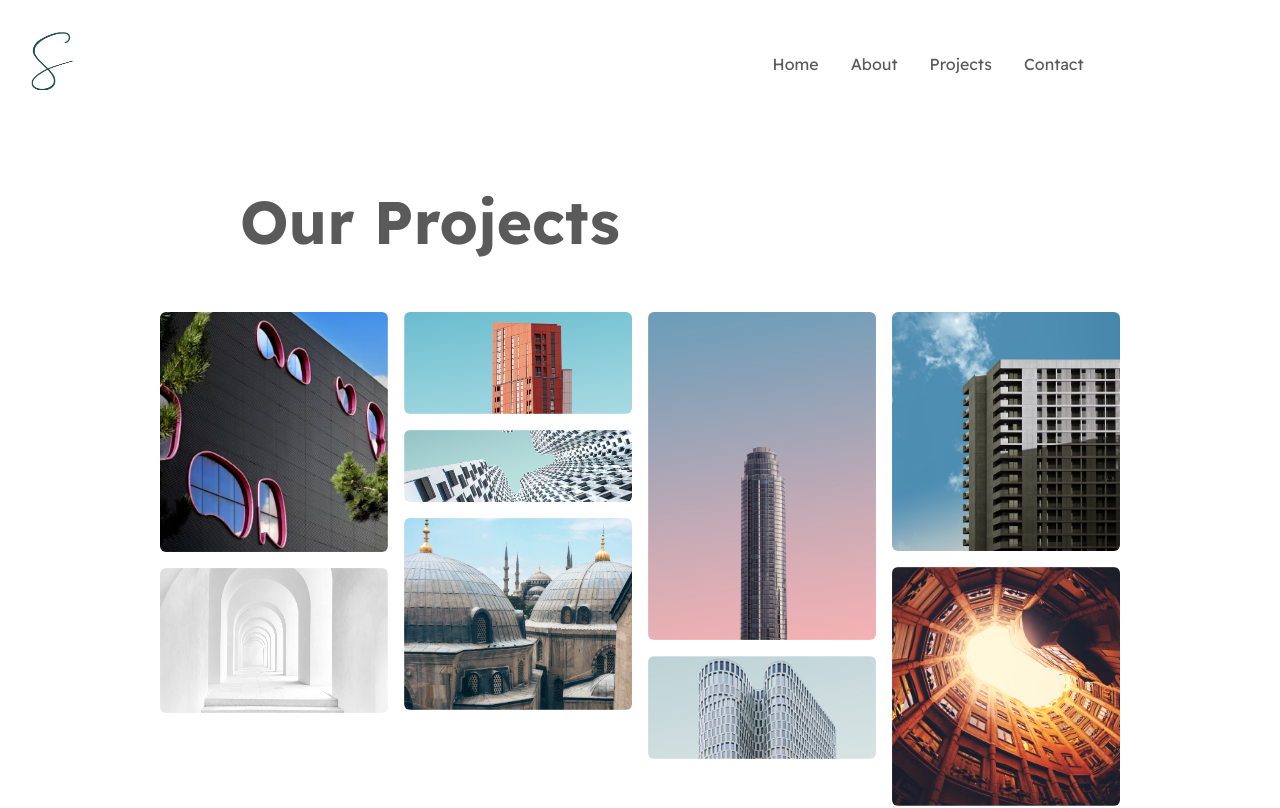
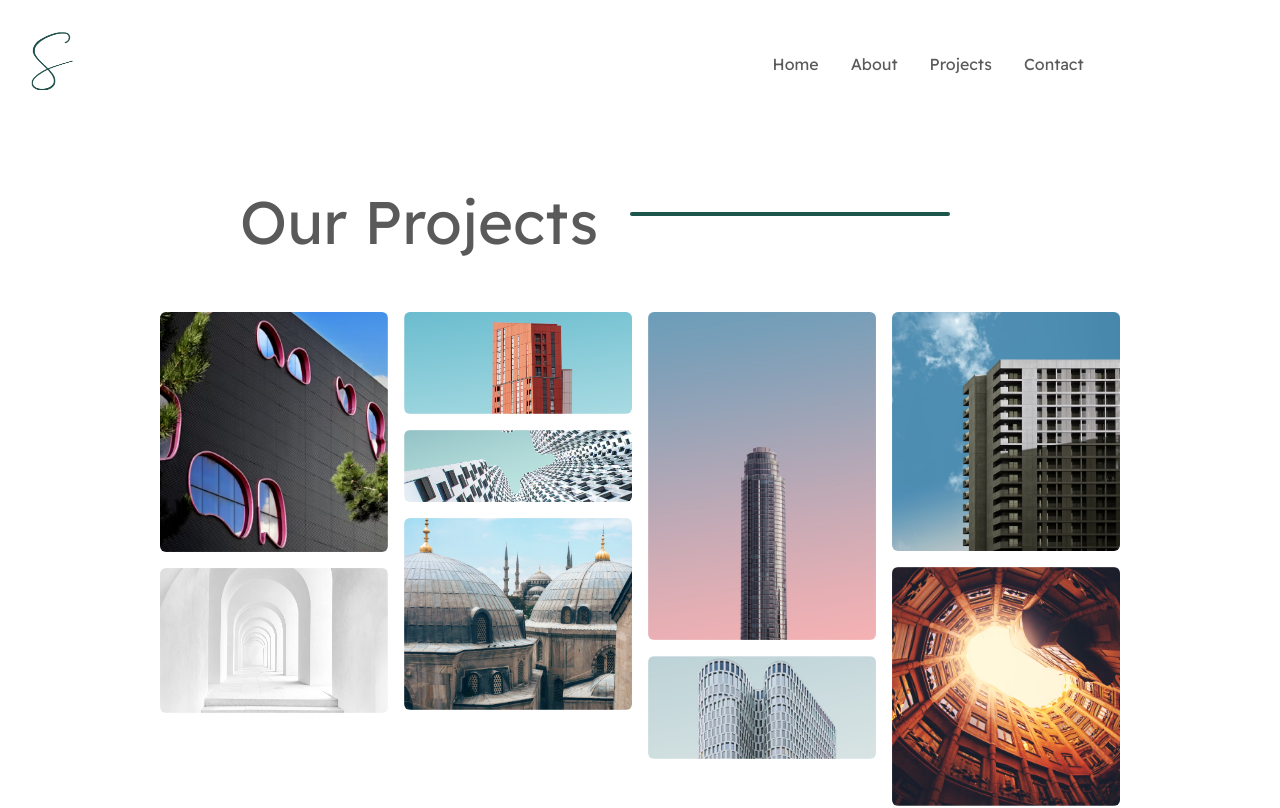
Before and after one commit to rupin-desai/sculpt-dev, a React (Vite) app: page /sculpt-dev/projects in a window 1280 px wide. Shown: the top 808 px of the page. Built offline with nearby package versions, Linux system fonts and the light colour scheme; a web font is replaced by a local one.

Commit message:
Minor Project Header change

```diff
--- a/src/components/ProjectsHeader.jsx
+++ b/src/components/ProjectsHeader.jsx
@@ -3,26 +3,25 @@ import { motion } from "framer-motion";
 
 const ProjectsHeader = ({ headerText }) => {
   return (
-    <section className="flex flex-col sm:flex-row justify-center sm:justify-start bg-white pt-16 pb-5 px-4 sm:px-6 md:px-12 lg:px-20">
-      {/* Header Text */}
+    <section className="flex flex-col sm:flex-row justify-center sm:justify-start bg-white pt-16 pb-5 px-6 sm:px-8 md:px-12 lg:px-20">
+
       <motion.div
-        className="text-2xl sm:text-3xl md:text-4xl lg:text-5xl xl:text-6xl text-gray-custom text-center sm:text-left font-semibold leading-snug"
-        initial={{ x: "100%", opacity: 0 }}
-        whileInView={{ x: 0, opacity: 1 }}
+        className="flex p-0 text-3xl sm:text-4xl md:text-5xl lg:text-6xl text-gray-custom text-center sm:text-left leading-snug"
+        initial={{ x: "100%", opacity: 0 }} // Start from the right with 0 opacity
+        whileInView={{ x: 0, opacity: 1 }} // Slide to the center and fade in
         transition={{ duration: 1 }}
-        viewport={{ once: true }}
+        viewport={{ once: true }} // Ensures the animation happens only once when the element comes into view
       >
         {headerText}
       </motion.div>
 
-      {/* Divider Line */}
-      <div className="flex justify-center sm:justify-start mt-5 w-full md:w-auto">
+      <div className="flex justify-center sm:justify-start text-center sm:text-left align-middle px-5 sm:px-8 mt-5 w-full md:w-auto">
         <motion.hr
-          className="border-t-4 border-green-900 rounded-full w-full sm:w-[20rem]"
+          className="flex border-t-4 border-green-900 rounded-l-full rounded-r-full"
           initial={{ width: 0 }}
-          whileInView={{ width: "100%" }}
+          whileInView={{ width: "20rem" }}
           transition={{ duration: 0.5 }}
-          viewport={{ once: true }}
+          viewport={{ once: true }} // Ensures the animation happens only once when the element comes into view
         />
       </div>
     </section>
```
